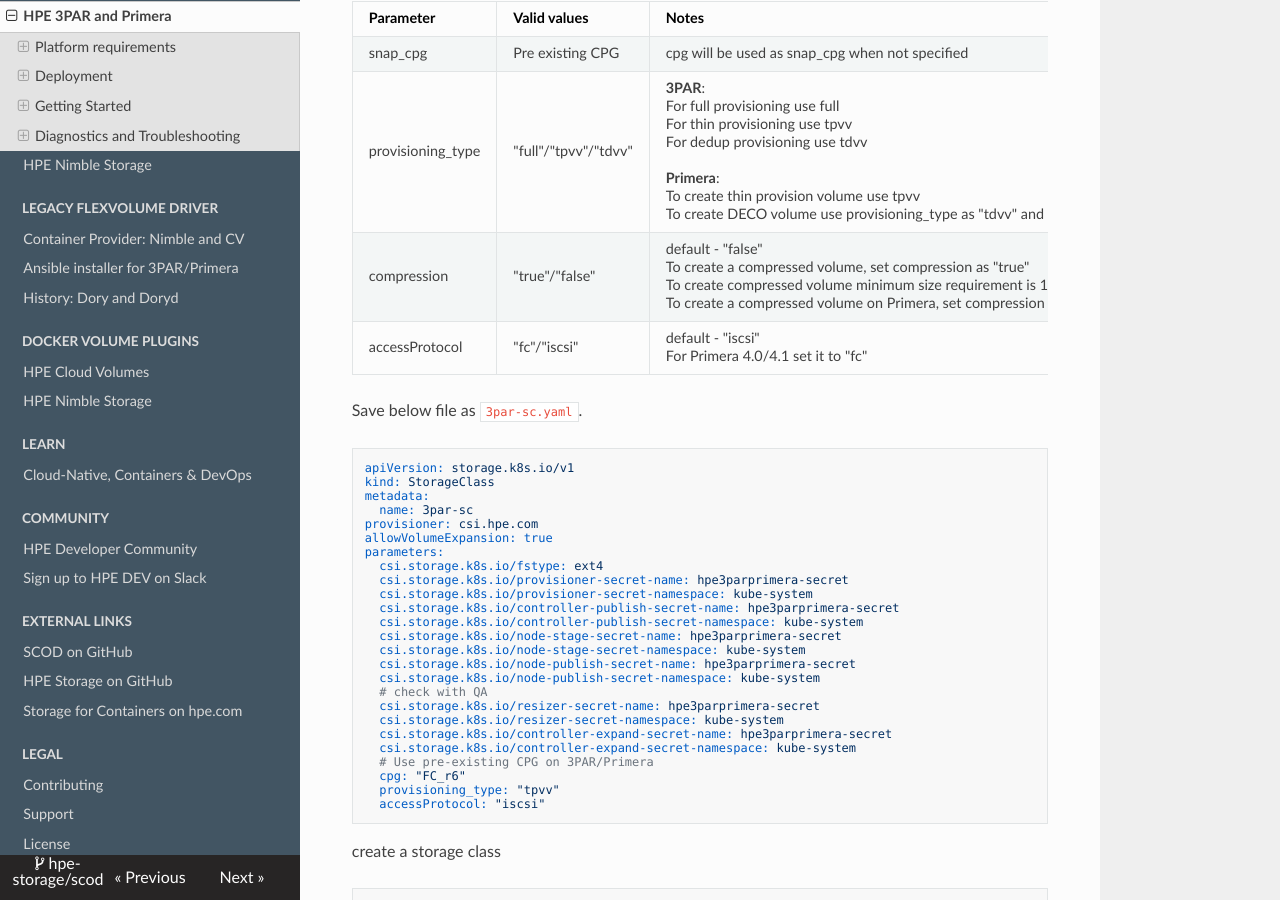
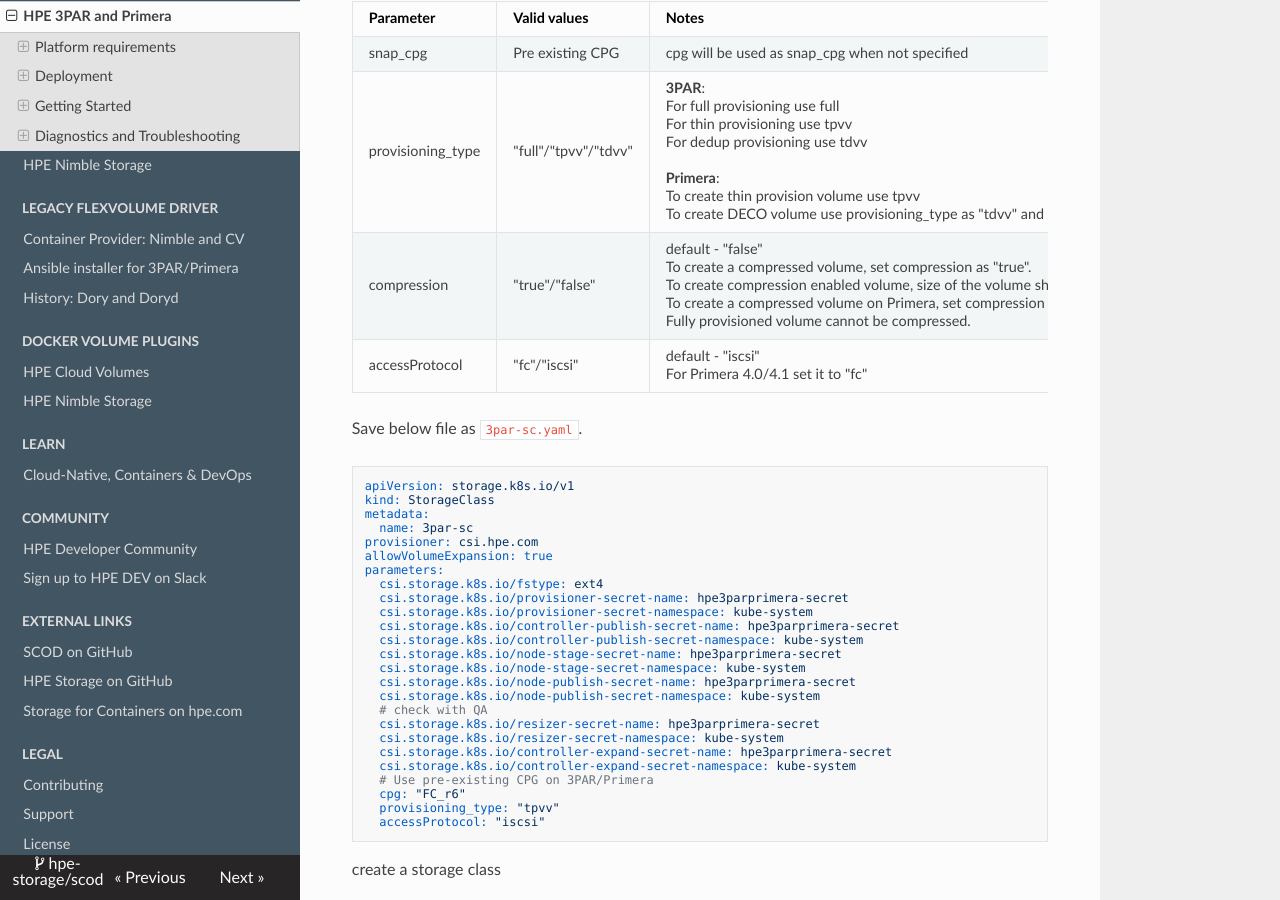
Before and after one commit to hpe-storage/scod, an MkDocs documentation site: the page built from docs/container_storage_provider/hpe_3par_primera/index.md, in a window 1280 px wide and 900 px high, scrolled down 5013 px. Built offline with MkDocs 1.6.1, drawn with Linux system fonts in a browser that asks for light colours; nearby versions of some CDN libraries.

Commit message:
Updated docs
Signed-off-by: Sneha Rai <sneha_srai@yahoo.co.in>

```diff
--- a/docs/container_storage_provider/hpe_3par_primera/index.md
+++ b/docs/container_storage_provider/hpe_3par_primera/index.md
@@ -174,7 +174,7 @@
 |-------------------|-----------------------|-----------------------|
 |snap_cpg           | Pre existing CPG      | cpg will be used as snap_cpg when not specified|
 |provisioning_type  | "full"/"tpvv"/"tdvv"  | **3PAR**:<br><li>For full provisioning use full</li><li>For thin provisioning use tpvv</li><li>For dedup provisioning use tdvv</li><br>**Primera**:<br><li>To create thin provision volume use tpvv</li><li>To create DECO volume use provisioning_type as "tdvv" and compression set to "true"</li>|
-|compression        | "true"/"false"        | default - "false"<br>To create a compressed volume, set compression as "true"<br>To create compressed volume minimum size requirement is 16GiB<br><li>To create a compressed volume on Primera, set compression as "true" along with provisioning_type set as "tdvv" |
+|compression        | "true"/"false"        | default - "false"<br>To create a compressed volume, set compression as "true".<br>To create compression enabled volume, size of the volume should be at least 16GiB.<br>To create a compressed volume on Primera, set compression as "true" along with provisioning_type set as "tdvv".<br>Fully provisioned volume cannot be compressed.|
 |accessProtocol     | "fc"/"iscsi"          | default - "iscsi"<br>For Primera 4.0/4.1 set it to "fc"|
 
 Save below file as `3par-sc.yaml`.
```
